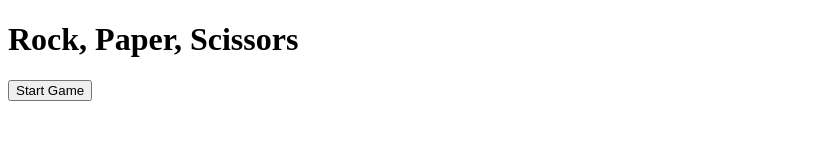
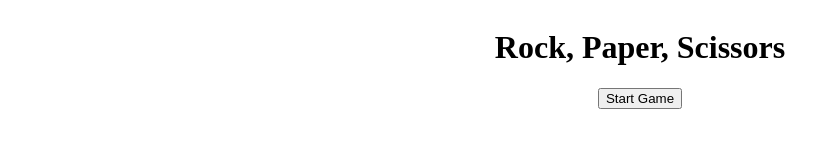
Before and after one commit to tanickel1/t.o.p.-rock_paper_scissors, a plain HTML site: page index.html in a window 1280 px wide. Shown: the whole page, without its empty margins (0-840 px from the left). Drawn offline with Linux system fonts and the light colour scheme.

Commit message:
added initial flex properties, per Coding with Rob

```diff
--- a/index.html
+++ b/index.html
@@ -5,12 +5,14 @@
     <meta http-equiv="X-UA-Compatible" content="IE=edge">
     <meta name="viewport" content="width=device-width, initial-scale=1.0">
     <title>Rock, Paper, Scissors - TOP Project</title>
+    <link rel="stylesheet" href="styles.css">
 </head>
 <body>
-    <div>
+    <div class="flex-container">
         <h1>Rock, Paper, Scissors</h1>
+        <button onclick="game()">Start Game</button>
     </div>
-    <button onclick="game()">Start Game</button>
+
     <script src="app.js"> </script>
 </body>
 </html>
--- a/styles.css
+++ b/styles.css
@@ -0,0 +1,5 @@
+.flex-container {
+    display: flex;
+    flex-direction: column;
+    align-items: center;
+}
```
